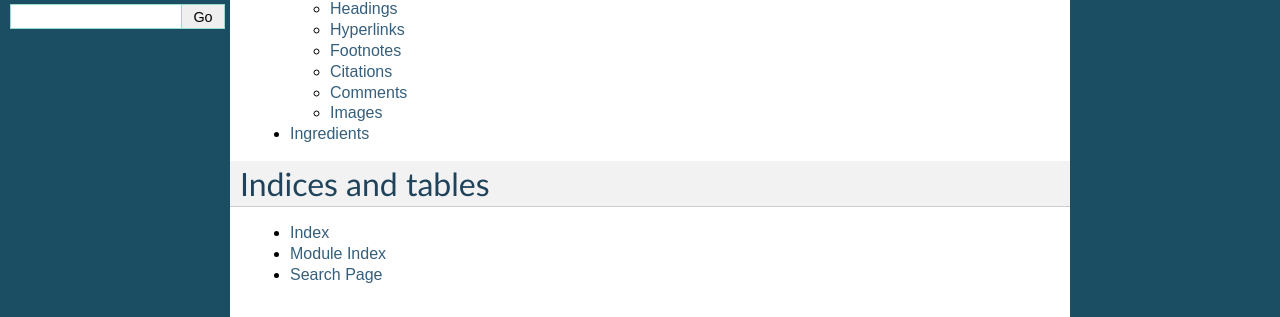
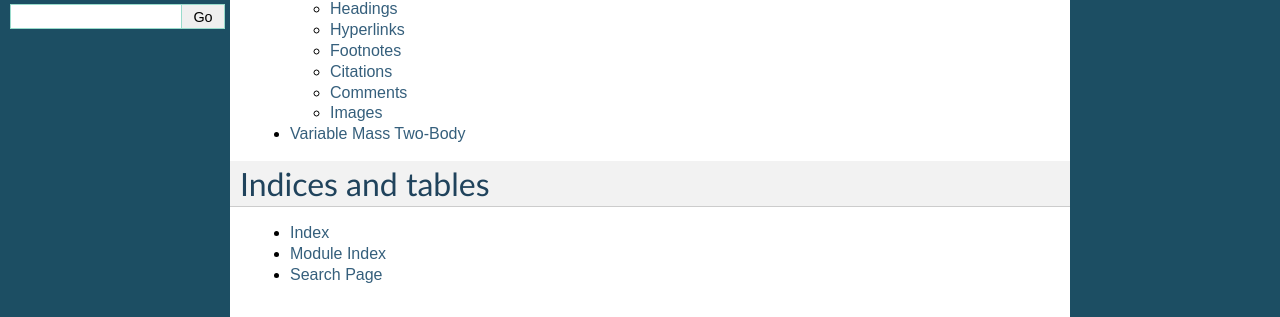
Before and after one commit to launerbie/roastchicken, a Sphinx documentation site: the page built from docs/source/index.rst, in a window 1280 px wide. Shown: the part 275-592 px from the top of the page. Built offline with Sphinx 7.4.7, drawn with Linux system fonts in a browser that asks for light colours; formulas are drawn with MathJax 3.

Commit message:
newchapter

```diff
--- a/docs/source/index.rst
+++ b/docs/source/index.rst
@@ -13,8 +13,7 @@ Contents:
 
    intro
    sphinx_examples
-   ingredients
-
+   twobody_variablemass
 
 
 
--- a/docs/source/ingredients.rst
+++ /dev/null
@@ -1,5 +0,0 @@
-
-Ingredients
------------
-
-Here you want to show some example usage using ingredients.
--- /dev/null
+++ b/docs/source/twobody_variablemass.rst
@@ -0,0 +1,5 @@
+
+Variable Mass Two-Body
+======================
+
+asdf
```
